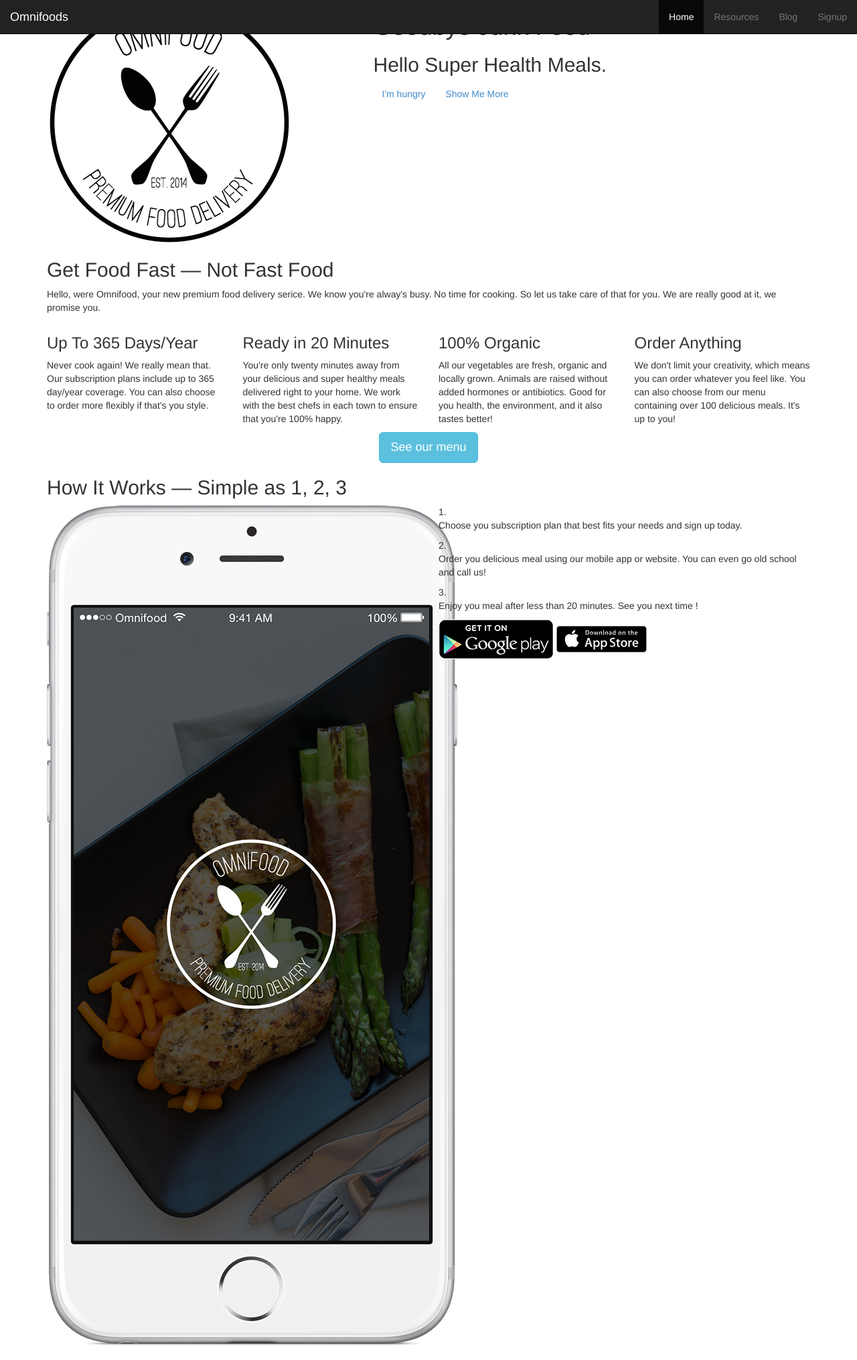
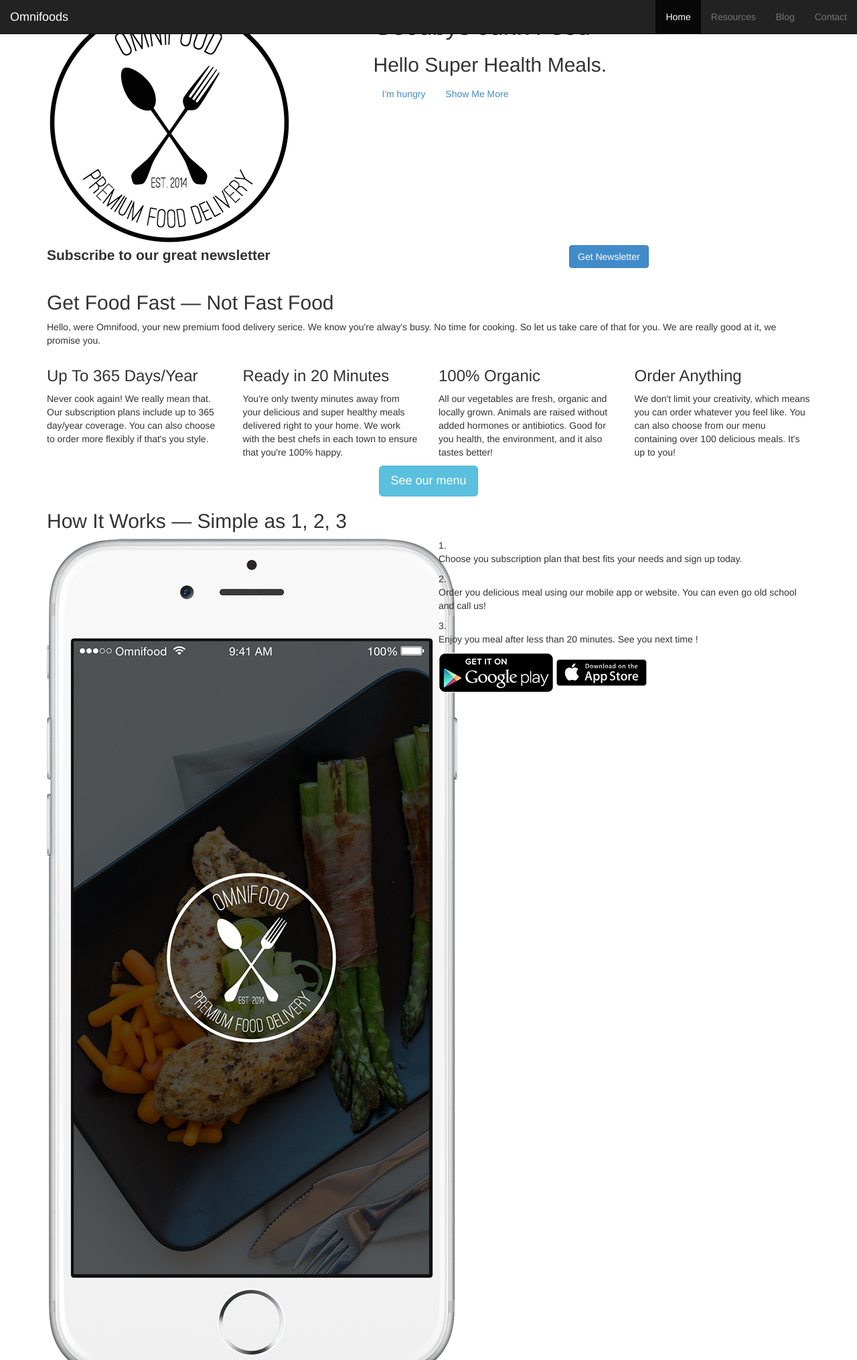
Before and after one commit to bradleyk4536/Omnifood-_OOP_PHP, a PHP site: page / in a window 1280 px wide; the page is wider, and only the part inside the window is pictured. Shown: the top 2030 px of that part at 67% size. Run offline with PHP 8.4, Linux system fonts and the light colour scheme; some libraries are stand-ins or nearby versions.

Commit message:
Added contact_modal and newsletter_modal to CMS

```diff
--- /dev/null
+++ b/includes/contact_modal.php
@@ -0,0 +1,38 @@
+<section id="contact">
+<!--	MODAL FORM NOT DISPLAYED UNTIL BUTTON IS SELECTED-->
+	<div class="modal fade" id="contact_modal">
+	<div class="modal-dialog">
+		<div class="modal-content">
+			<div class="modal-header">
+				<button type="button"  class="close" data-dismiss="modal"><span aria-hidden="true">&times;</span><span class="sr-only">Close</span></button>
+				<h4 class="modal-title" id="myModalLabel"><i class="fa fa-envelope"></i> Contact Omnifood</h4>
+			</div>
+			<div class="modal-body">
+				<p>Simply enter your name and message.</p>
+				<form class="form-horizontal" role="form">
+					<div class="form-group">
+						<label for="subscribe-name" class="col-sm-3 control-label">First Name</label>
+						<div class="col-sm-9">
+							<input type="text" class="form-control" id="subscribe-email" placeholder="Enter first name">
+						</div>
+					</div>
+					<div class="form-group">
+						<label for="subscribe-name" class="col-sm-3 control-label">Last Name</label>
+						<div class="col-sm-9">
+							<input type="text" class="form-control" id="subscribe-email" placeholder="Enter last name">
+						</div>
+					</div>
+					<div class="form-group">
+						<label for="subscribe-email" class="col-sm-3 control-label">Message</label>
+						<div class="col-sm-9">
+							<textarea name="" id="" cols="25" rows="3" class="form-control input-lg" id="contact-words" placeholder="Your message"></textarea>
+						</div>
+					</div>
+					<hr>
+					<input type="submit" class="btn btn-danger" value="Send">
+				</form>
+			</div>
+		</div>
+	</div>
+</div>
+</section>
--- a/includes/footer.php
+++ b/includes/footer.php
@@ -10,7 +10,7 @@
 						<li class="active"><a href="#">Home</a></li>
 			  <li><a href="resources.html">Resources</a></li>
 			  <li><a href="blog.html">Blog</a></li>
-			  <li><a href="contact.html">Signup</a></li>
+			  <li><a href="#" data-toggle="modal" data-target="#contact_modal">Contact</a></li>
 					</ul>
 				</nav>
 			</div>
--- a/includes/header.php
+++ b/includes/header.php
@@ -25,3 +25,5 @@
 		 <![endif]-->
 	</head>
 <body>
+<!--	NAVIGATION SECTION-->
+<?php include "includes/navigation.php"; ?>
--- a/includes/navigation.php
+++ b/includes/navigation.php
@@ -19,10 +19,11 @@
 				  <li class="active"><a href="#">Home</a></li>
 				  <li><a href="resources.html">Resources</a></li>
 				  <li><a href="blog.html">Blog</a></li>
-				  <li><a href="contact.html">Signup</a></li>
+				  <li><a href="contact.html" data-toggle="modal" data-target="#contact_modal">Contact</a></li>
 				</ul>
 			 </div><!-- /.navbar-collapse -->
 		  </div><!-- /.container-fluid -->
 		</nav>
 	</div>
 </header>
+<?php include "includes/contact_modal.php"; ?>
--- /dev/null
+++ b/includes/newsletter_modal.php
@@ -0,0 +1,50 @@
+<!--DISPLAYED ON LANDING PAGE-->
+<section id="newsletter">
+	<div class="container">
+		<div class="row">
+			<div class="col-sm-8">
+				<p class="lead"><strong>Subscribe to our great newsletter</strong></p>
+			</div>
+			<div class="col-sm-4">
+				<button class="btn btn-primary btn lg" data-toggle="modal" data-target="#newsletter_modal">Get Newsletter</button>
+			</div>
+		</div>
+	</div>
+<!--	MODAL FORM NOT DISPLAYED UNTIL BUTTON IS SELECTED-->
+	<div class="modal fade" id="newsletter_modal">
+	<div class="modal-dialog">
+		<div class="modal-content">
+			<div class="modal-header">
+				<button type="button"  class="close" data-dismiss="modal"><span aria-hidden="true">&times;</span><span class="sr-only">Close</span></button>
+				<h4 class="modal-title" id="myModalLabel"><i class="fa fa-envelope"></i>Subscribe to our newsletter</h4>
+			</div>
+			<div class="modal-body">
+				<p>Simply enter your name and email.</p>
+				<form class="form-horizontal" role="form">
+					<div class="form-group">
+						<label for="subscribe-name" class="col-sm-3 control-label">First Name</label>
+						<div class="col-sm-9">
+							<input type="text" class="form-control" id="subscribe-email" placeholder="Enter first name">
+						</div>
+					</div>
+					<div class="form-group">
+						<label for="subscribe-name" class="col-sm-3 control-label">Last Name</label>
+						<div class="col-sm-9">
+							<input type="text" class="form-control" id="subscribe-email" placeholder="Enter last name">
+						</div>
+					</div>
+					<div class="form-group">
+						<label for="subscribe-email" class="col-sm-3 control-label">Email</label>
+						<div class="col-sm-9">
+							<input type="email" class="form-control" id="subscribe-email" placeholder="Enter email">
+						</div>
+					</div>
+					<input type="submit" class="btn btn-danger" value="Subscribe">
+				</form>
+				<hr>
+				<p><small>By providing you email you consent to receiving occasional promotional emails &amp; newsletters. <br>No Spam. Just good stuff. We respect you privacy &amp; you may unscribe at any time. </small></p>
+			</div>
+		</div>
+	</div>
+</div>
+</section>
--- a/index.php
+++ b/index.php
@@ -1,10 +1,10 @@
 <!--NOTE ALL BELOW FILES ARE LOCATED IN INCLUDES FOLDER-->
 <!--	HEADER SECTION-->
 <?php include "includes/header.php"; ?>
-<!--	NAVIGATION SECTION-->
-<?php include "includes/navigation.php"; ?>
 <!--	HERO SECTION-->
 <?php include "includes/hero.php"; ?>
+<!--  NEWSLETTER MODAL SECTION-->
+<?php include "includes/newsletter_modal.php"; ?>
 <!--	GET FOOD FAST SECTION-->
 <?php include "includes/get_food_fast.php"; ?>
 <!--	HOW IT WORKS SECTION-->
```
